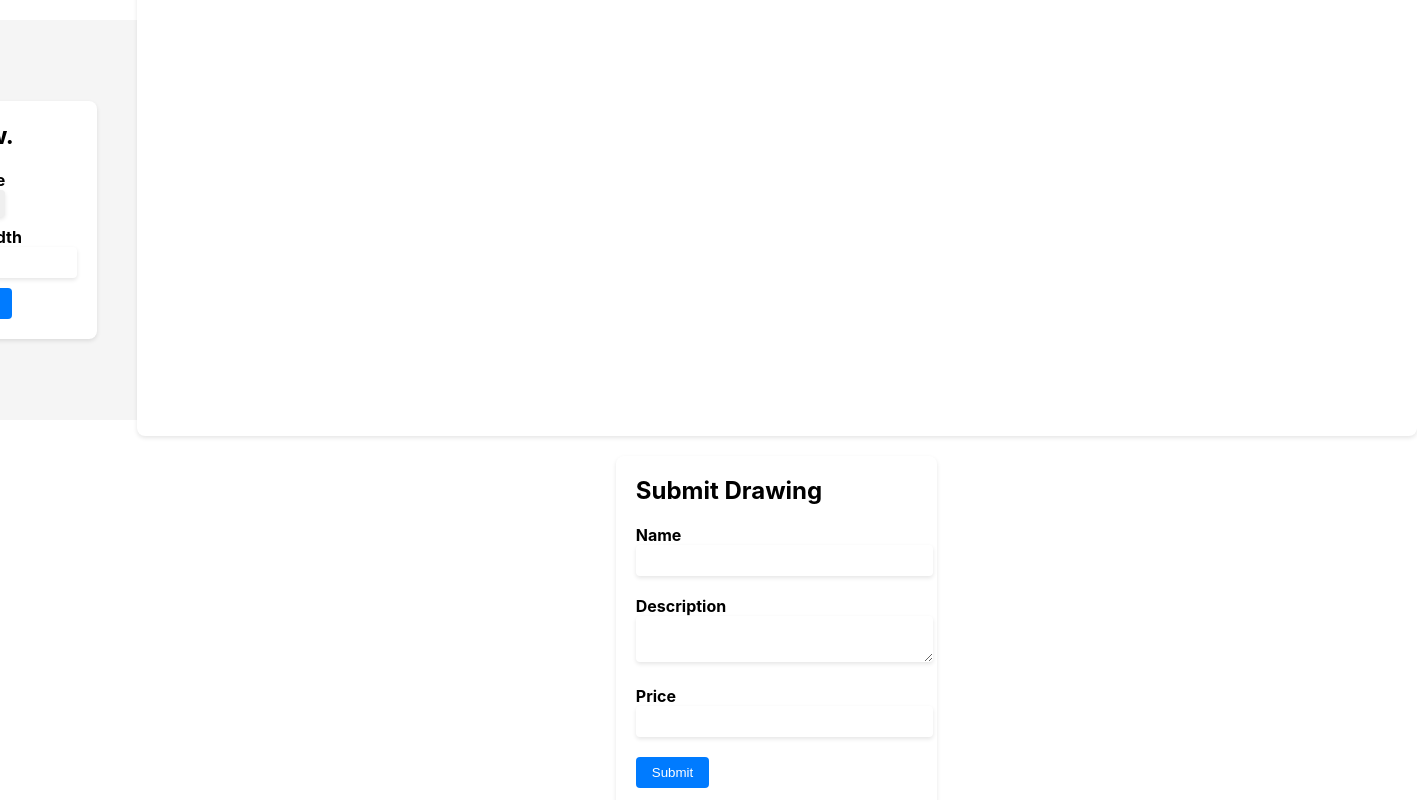
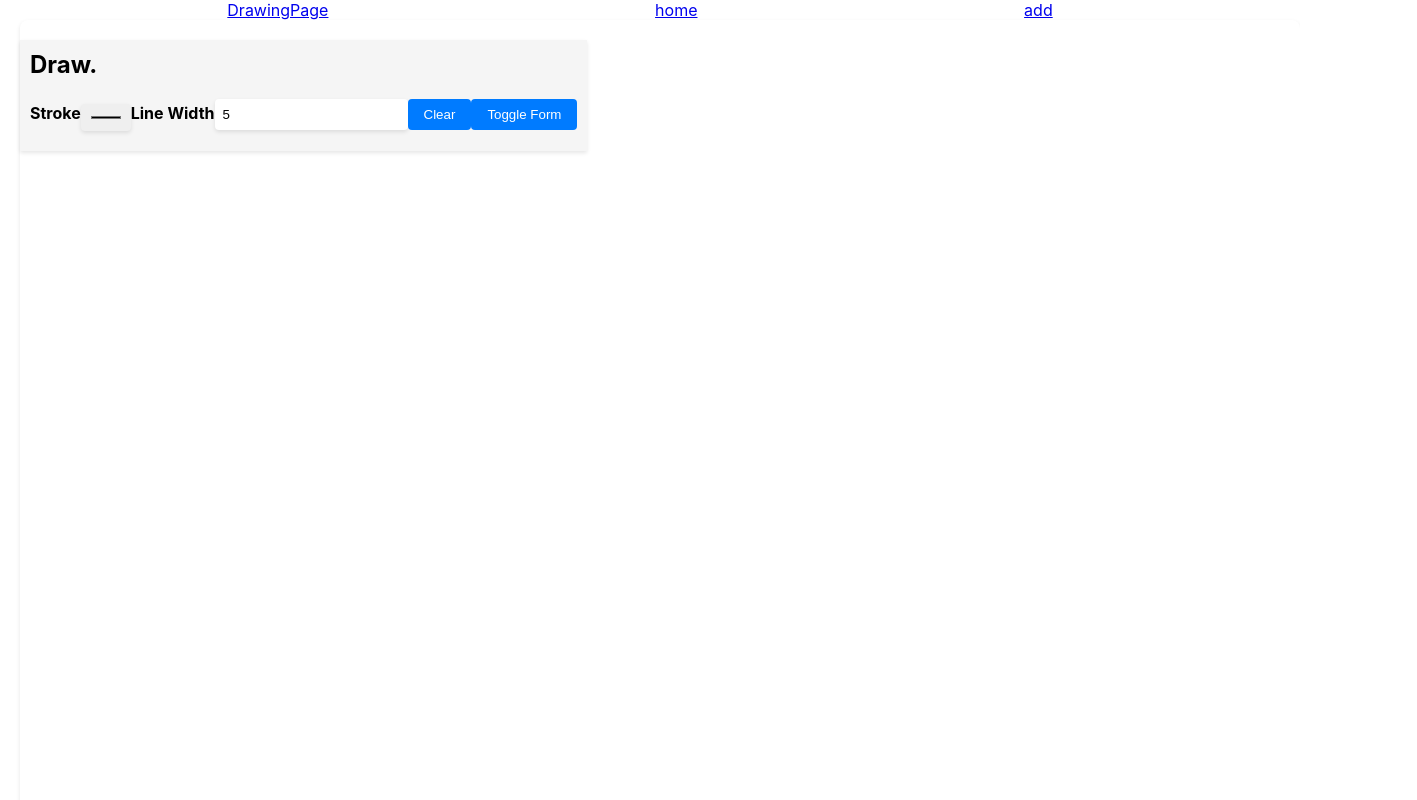
Before and after one commit to cauliflow3r/React-Hackathon, a React (Create React App) app: page /draw in a window 1280 px wide. Shown: the top 800 px of the page, 1417 px wide, since content can reach past the window. Built offline with nearby package versions, Linux system fonts and the light colour scheme.

Commit message:
drawing rabotaet pzdc

```diff
--- /dev/null
+++ b/src/components/Canvas/Canvas.jsx
@@ -0,0 +1,50 @@
+import React, { useState } from "react";
+
+const Canvas = ({ canvasId, strokeColor, lineWidth }, ref) => {
+  const [isPainting, setIsPainting] = useState(false);
+
+  const handleMouseDown = () => {
+    setIsPainting(true);
+  };
+
+  const handleMouseUp = () => {
+    setIsPainting(false);
+
+    const canvas = ref.current;
+    const ctx = canvas.getContext("2d");
+
+    ctx.stroke();
+    ctx.beginPath();
+  };
+
+  const handleMouseMove = (e) => {
+    const canvas = ref.current;
+    const ctx = canvas.getContext("2d");
+
+    const canvasOffsetX = canvas.offsetLeft;
+    const canvasOffsetY = canvas.offsetTop;
+
+    if (!isPainting) {
+      return;
+    }
+
+    ctx.lineWidth = lineWidth;
+    ctx.lineCap = "round";
+    ctx.strokeStyle = strokeColor;
+
+    ctx.lineTo(e.clientX - canvasOffsetX, e.clientY - canvasOffsetY);
+    ctx.stroke();
+  };
+
+  return (
+    <canvas
+      ref={ref}
+      id={canvasId}
+      onMouseDown={handleMouseDown}
+      onMouseUp={handleMouseUp}
+      onMouseMove={handleMouseMove}
+    ></canvas>
+  );
+};
+
+export default React.forwardRef(Canvas);
--- a/src/components/Styles/DrawingPage.css
+++ b/src/components/Styles/DrawingPage.css
@@ -1,18 +1,14 @@
 .container {
-  display: flex;
-  justify-content: center;
-  align-items: center;
-  height: 50vh;
-  background-color: #f5f5f5;
+  position: relative;
 }
 
 .toolbar {
-  display: flex;
-  flex-direction: column;
-  align-items: center;
-  background-color: #ffffff;
-  padding: 20px;
-  border-radius: 8px;
+  position: absolute;
+  top: 20px;
+  left: 20px;
+  background-color: #f5f5f5;
+  padding: 10px;
+  z-index: 1;
   box-shadow: 0 2px 4px rgba(0, 0, 0, 0.1);
 }
 
@@ -59,10 +55,6 @@
 
 .form {
   margin-top: 20px;
-  background-color: #ffffff;
-  padding: 20px;
-  border-radius: 8px;
-  box-shadow: 0 2px 4px rgba(0, 0, 0, 0.1);
 }
 
 .form h2 {
--- a/src/pages/DrawingPage.jsx
+++ b/src/pages/DrawingPage.jsx
@@ -1,6 +1,7 @@
 import React, { useRef, useEffect, useState } from "react";
 import axios from "axios";
 import "../components/Styles/DrawingPage.css";
+import Canvas from "../components/Canvas/Canvas";
 
 const DrawingPage = () => {
   const canvasRef = useRef(null);
@@ -10,10 +11,12 @@ const DrawingPage = () => {
   const [name, setName] = useState("");
   const [description, setDescription] = useState("");
   const [price, setPrice] = useState("");
+  const [isFormOpen, setIsFormOpen] = useState(false);
 
   const handleClear = () => {
     const canvas = canvasRef.current;
     const ctx = canvas.getContext("2d");
+    console.log("ctx: ", ctx);
     ctx.clearRect(0, 0, canvas.width, canvas.height);
   };
 
@@ -36,6 +39,7 @@ const DrawingPage = () => {
       setName("");
       setDescription("");
       setPrice("");
+      setIsFormOpen(false); // Close the form after successful submission
     } catch (error) {
       console.error("Error submitting drawing:", error);
     }
@@ -51,52 +55,7 @@ const DrawingPage = () => {
 
     canvas.width = window.innerWidth - canvasOffsetX;
     canvas.height = window.innerHeight - canvasOffsetY;
-
-    let isPainting = false;
-    let startX;
-    let startY;
-
-    const draw = (e) => {
-      if (!isPainting) {
-        return;
-      }
-
-      ctx.lineWidth = lineWidth;
-      ctx.lineCap = "round";
-      ctx.strokeStyle = strokeColor;
-
-      ctx.lineTo(e.clientX - canvasOffsetX, e.clientY - canvasOffsetY);
-      ctx.stroke();
-    };
-
-    const handleMouseDown = (e) => {
-      isPainting = true;
-      startX = e.clientX - canvasOffsetX;
-      startY = e.clientY - canvasOffsetY;
-    };
-
-    const handleMouseUp = () => {
-      isPainting = false;
-      ctx.stroke();
-      ctx.beginPath();
-    };
-
-    toolbar.addEventListener("click", (e) => {
-      if (e.target.id === "clear") {
-        handleClear();
-      }
-    });
-
-    canvas.addEventListener("mousedown", handleMouseDown);
-    canvas.addEventListener("mouseup", handleMouseUp);
-    canvas.addEventListener("mousemove", draw);
-
-    return () => {
-      canvas.removeEventListener("mousedown", handleMouseDown);
-      canvas.removeEventListener("mouseup", handleMouseUp);
-      canvas.removeEventListener("mousemove", draw);
-    };
-  }, [lineWidth, strokeColor, handleClear]);
+  }, []);
 
   return (
     <section className="container">
@@ -121,11 +80,21 @@ const DrawingPage = () => {
         <button id="clear" onClick={handleClear}>
           Clear
         </button>
+        <button onClick={() => setIsFormOpen(!isFormOpen)}>Toggle Form</button>
       </div>
       <div className="drawing-container">
         <div className="drawing-board">
-          <canvas ref={canvasRef} id="drawing-board"></canvas>
+          <Canvas
+            ref={canvasRef}
+            canvasId="drawing-board"
+            strokeColor={strokeColor}
+            lineWidth={lineWidth}
+          />
         </div>
+        <div
+          className={`form ${isFormOpen ? "open" : ""}`}
+          onSubmit={handleSubmit}
+        >
           <form className="form" onSubmit={handleSubmit}>
             <h2>Submit Drawing</h2>
             <div className="form-group">
@@ -160,6 +129,7 @@ const DrawingPage = () => {
             <button type="submit">Submit</button>
           </form>
         </div>
+      </div>
     </section>
   );
 };
```
Lines whose indentation alone changed are shown as unchanged.
